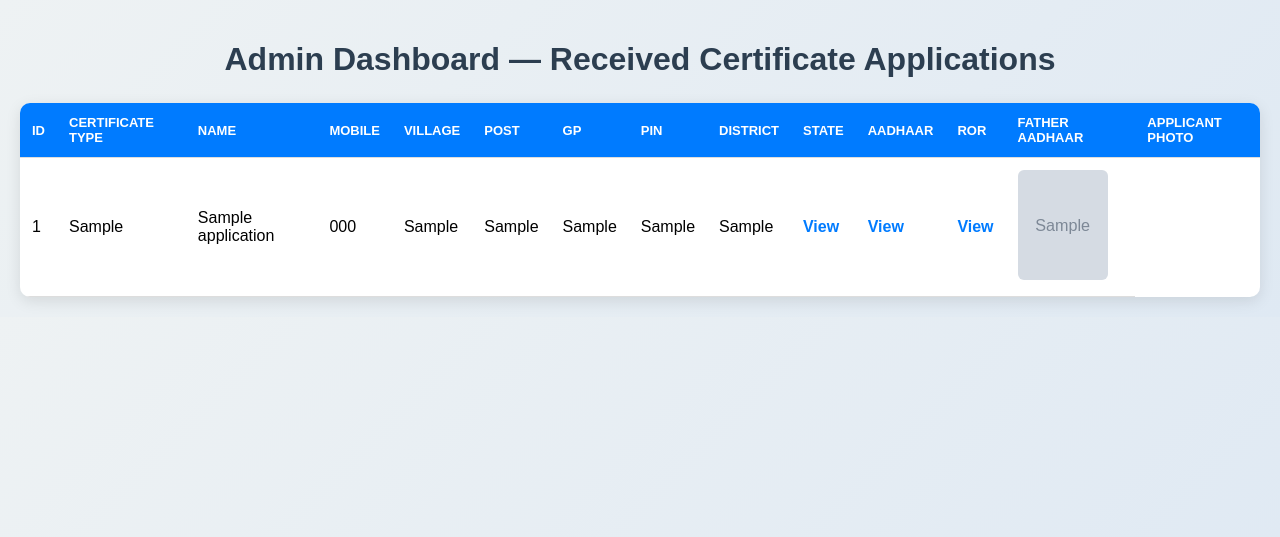
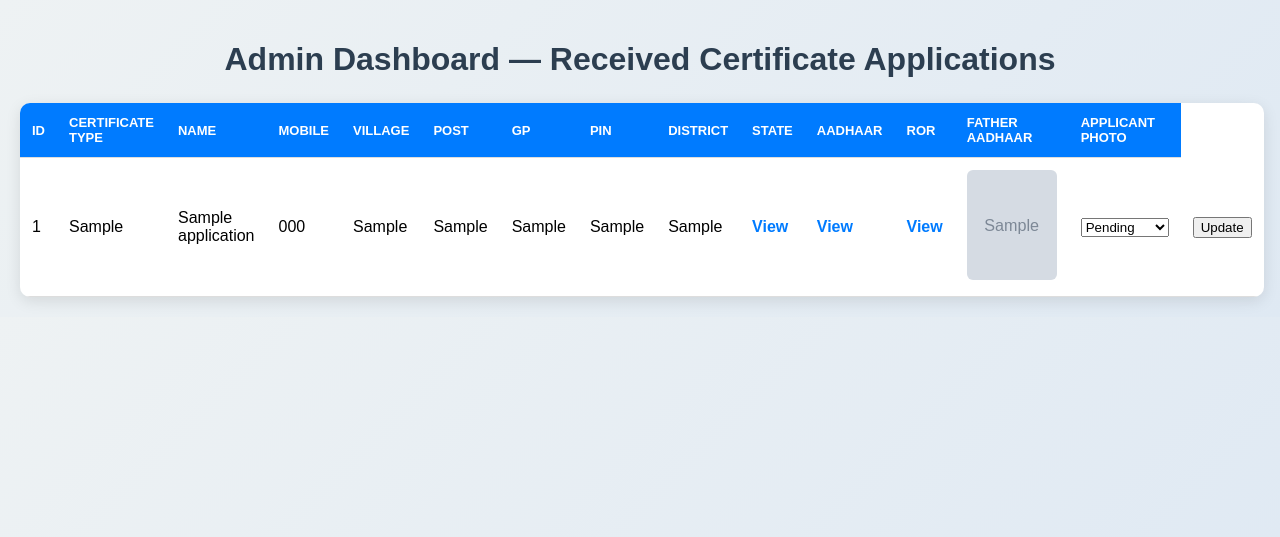
Before and after one commit to Aditya1234AD/certificate-app, a Flask app: page /admin in a window 1280 px wide. Shown: the top 537 px of the page. Run offline with Flask 2, Linux system fonts and the light colour scheme; tables that the repository leaves empty hold one stand-in row (values such as "Sample post"); grey boxes marked "Sample" are stand-in pictures; parts of the project's set-up code (start-up, migrations or seed data) failed here and were passed over.

Commit message:
Implement status update form in admin template
Added a status update form with options for Pending, Processing, Approved, and Rejected.

```diff
--- a/templates/admin.html
+++ b/templates/admin.html
@@ -125,10 +125,28 @@
                     <img src="/uploads/{{ app[12] }}">
                 </td>
 
-            </tr>
-            {% endfor %}
-        </tbody>
-    </table>
+                <td>
+                     <form action="/update_status" method="POST">
+                    <input type="hidden" name="id" value="{{ app[0] }}">
+
+                    <select name="status">
+                        <option value="Pending" {% if app[13]=='Pending' %}selected{% endif %}>Pending</option>
+                        <option value="Processing" {% if app[13]=='Processing' %}selected{% endif %}>Processing</option>
+                        <option value="Approved" {% if app[13]=='Approved' %}selected{% endif %}>Approved</option>
+                        <option value="Rejected" {% if app[13]=='Rejected' %}selected{% endif %}>Rejected</option>
+                    </select>
+            </td>
+
+            <!-- Update button -->
+            <td>
+                    <button type="submit">Update</button>
+                </form>
+            </td>
+
+        </tr>
+        {% endfor %}
+    </tbody>
+</table>
 
 </body>
 </html>
```
